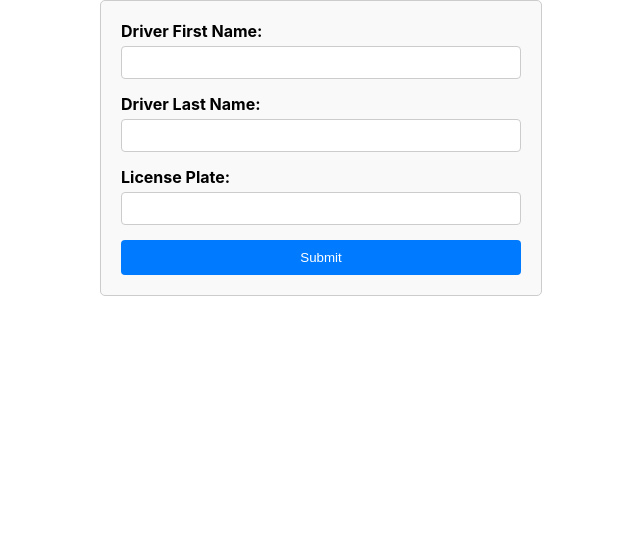
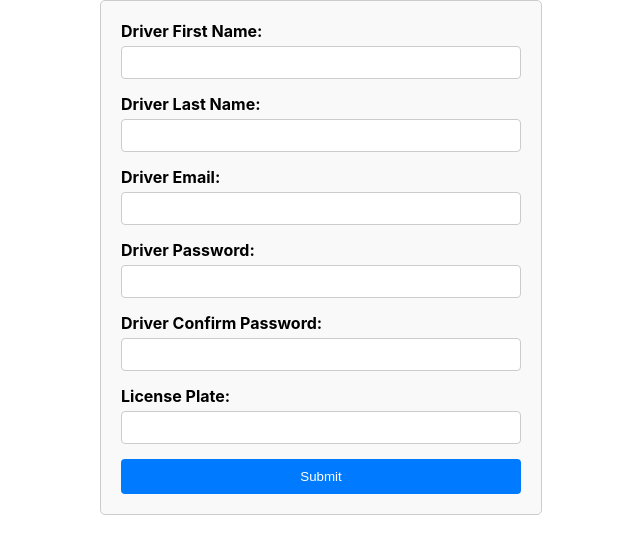
Before and after one commit to JacobPayne04/RideSafe-FrontEnd, a React (Create React App) app in the folder Frontend/client/: page /test in a window 1280 px wide. Shown: the top 554 px of the page, without its empty margins (319-959 px from the left). Built offline with nearby package versions, Linux system fonts and the light colour scheme.

Commit message:
Added needed feilds in Test Component

```diff
--- a/Frontend/client/src/Components/Test.jsx
+++ b/Frontend/client/src/Components/Test.jsx
@@ -46,6 +46,36 @@ const Test = () => {
           />
         </div>
         <div className="form-group">
+          <label className="label">Driver Email:</label>
+          <input
+            type="text"
+            name="Email"
+            value={formData.Email}
+            onChange={handleChange}
+            className="input"
+          />
+        </div>
+        <div className="form-group">
+          <label className="label">Driver Password:</label>
+          <input
+            type="text"
+            name="lastName"
+            value={formData.password}
+            onChange={handleChange}
+            className="input"
+          />
+        </div>
+        <div className="form-group">
+          <label className="label">Driver Confirm Password:</label>
+          <input
+            type="text"
+            name="lastName"
+            value={formData.passwordconfirm}
+            onChange={handleChange}
+            className="input"
+          />
+        </div>
+        <div className="form-group">
           <label className="label">License Plate:</label>
           <input
             type="text"
```
